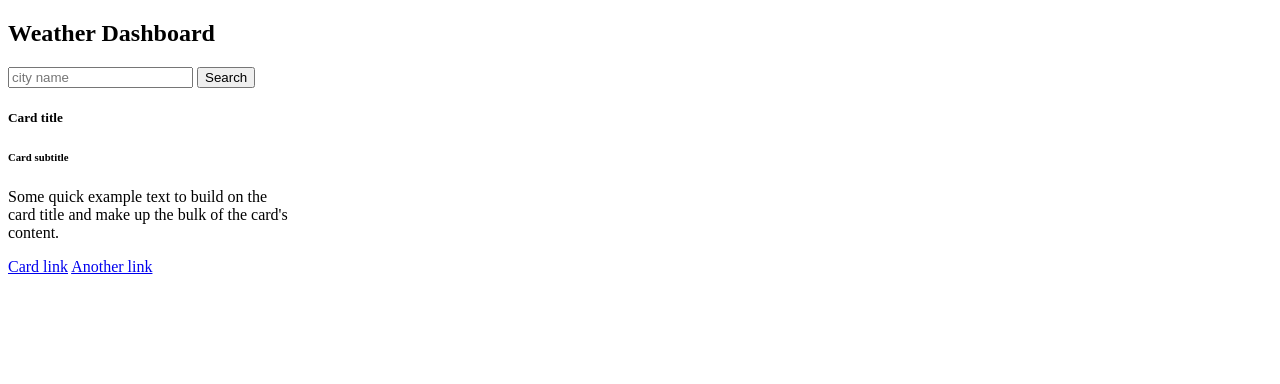
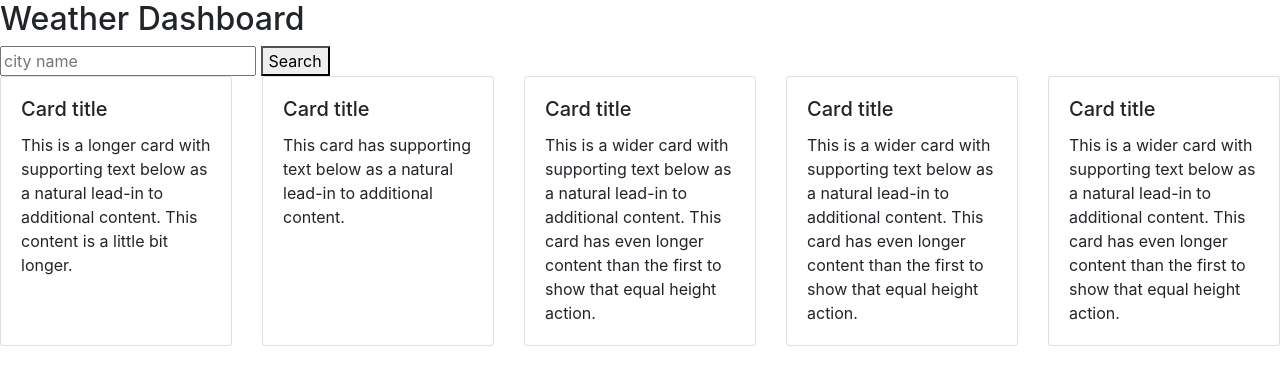
Before and after one commit to jonathanparker21/weather-dashboard, a plain HTML site: page index.html in a window 1280 px wide. Drawn offline with nearby package versions, Linux system fonts and the light colour scheme.

Commit message:
Organizing cards

```diff
--- a/index.html
+++ b/index.html
@@ -1,25 +1,69 @@
 <!DOCTYPE html>
 <html lang="en">
+
 <head>
     <meta charset="UTF-8">
     <meta http-equiv="X-UA-Compatible" content="IE=edge">
     <meta name="viewport" content="width=device-width, initial-scale=1.0">
     <title>Weather Dashboard</title>
+    <link rel="stylesheet" href="https://stackpath.bootstrapcdn.com/bootstrap/4.4.1/css/bootstrap.min.css"
+        integrity="sha384-Vkoo8x4CGsO3+Hhxv8T/Q5PaXtkKtu6ug5TOeNV6gBiFeWPGFN9MuhOf23Q9Ifjh" crossorigin="anonymous">
 </head>
+
 <body>
     <h2>Weather Dashboard</h2>
-    <input type='text' id="city" placeholder="city name"/>
+    <input type='text' id="city" placeholder="city name" />
     <button id="get-weather">Search</button>
-    <div class="container" id="issues"></div>
-    <div class="card" style="width: 18rem;">
-        <div class="card-body">
-          <h5 class="card-title">Card title</h5>
-          <h6 class="card-subtitle mb-2 text-muted">Card subtitle</h6>
-          <p class="card-text">Some quick example text to build on the card title and make up the bulk of the card's content.</p>
-          <a href="#" class="card-link">Card link</a>
-          <a href="#" class="card-link">Another link</a>
+
+    <div class="card-deck">
+        <div class="card">
+            <div class="card-body">
+                <h5 class="card-title">Card title</h5>
+                <p class="card-text">This is a longer card with supporting text below as a natural lead-in to additional
+                    content. This content is a little bit longer.</p>
+            </div>
         </div>
-      </div>
+        <div class="card">
+            <div class="card-body">
+                <h5 class="card-title">Card title</h5>
+                <p class="card-text">This card has supporting text below as a natural lead-in to additional content.</p>
+            </div>
+        </div>
+        <div class="card">
+            <div class="card-body">
+                <h5 class="card-title">Card title</h5>
+                <p class="card-text">This is a wider card with supporting text below as a natural lead-in to additional
+                    content. This card has even longer content than the first to show that equal height action.</p>
+            </div>
+        </div>
+        <div class="card">
+            <div class="card-body">
+                <h5 class="card-title">Card title</h5>
+                <p class="card-text">This is a wider card with supporting text below as a natural lead-in to additional
+                    content. This card has even longer content than the first to show that equal height action.</p>
+            </div>
+        </div>
+        <div class="card">
+            <div class="card-body">
+                <h5 class="card-title">Card title</h5>
+                <p class="card-text">This is a wider card with supporting text below as a natural lead-in to additional
+                    content. This card has even longer content than the first to show that equal height action.</p>
+            </div>
+        </div>
+    </div>
+
     <script src="script.js"></script>
+
+    <script src="https://code.jquery.com/jquery-3.4.1.slim.min.js"
+        integrity="sha384-J6qa4849blE2+poT4WnyKhv5vZF5SrPo0iEjwBvKU7imGFAV0wwj1yYfoRSJoZ+n"
+        crossorigin="anonymous"></script>
+    <script src="https://cdn.jsdelivr.net/npm/popper.js@1.16.0/dist/umd/popper.min.js"
+        integrity="sha384-Q6E9RHvbIyZFJoft+2mJbHaEWldlvI9IOYy5n3zV9zzTtmI3UksdQRVvoxMfooAo"
+        crossorigin="anonymous"></script>
+    <script src="https://stackpath.bootstrapcdn.com/bootstrap/4.4.1/js/bootstrap.min.js"
+        integrity="sha384-wfSDF2E50Y2D1uUdj0O3uMBJnjuUD4Ih7YwaYd1iqfktj0Uod8GCExl3Og8ifwB6"
+        crossorigin="anonymous"></script>
+
 </body>
+
 </html>
```
